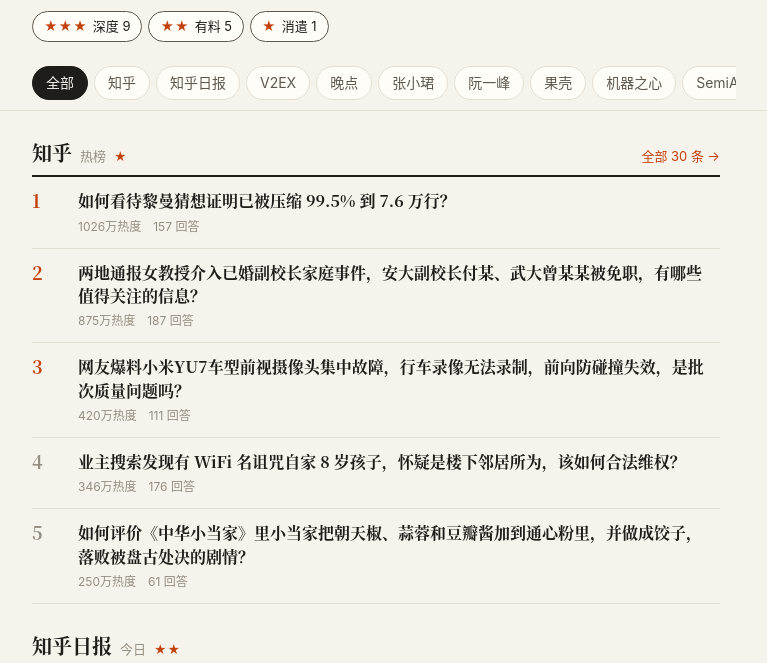
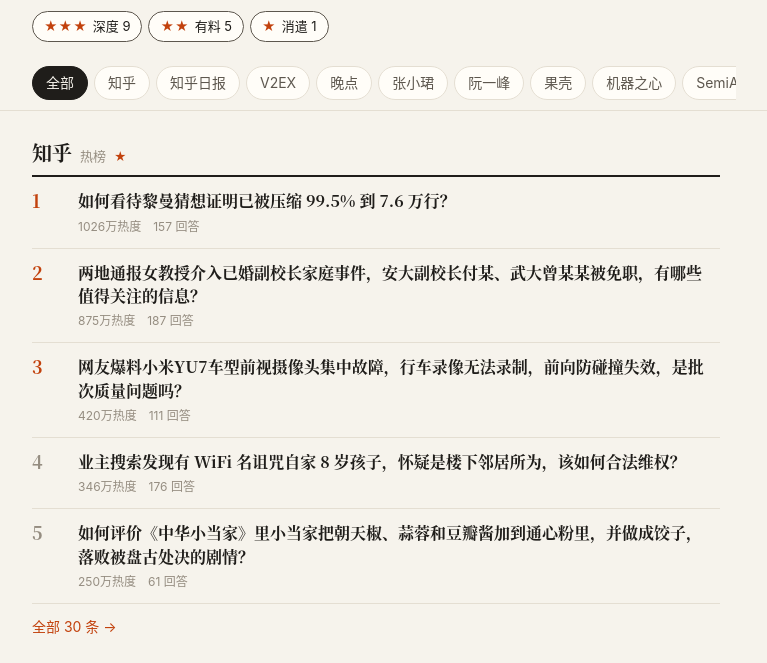
Before and after one commit to wli12/Misc, a plain HTML site: page site/index.html in a window 1280 px wide. Shown: the part 108-771 px from the top of the page, without its empty margins (264-1031 px from the left). Drawn offline with Linux system fonts and the light colour scheme.

Commit message:
Put the link to a source's full list below its preview
Co-Authored-By: Claude Fable 5.2 <noreply@anthropic.com>
Claude-Session: https://claude.ai/code/session_014tsMacasdndnMEt6PVW9cK

```diff
--- a/site/index.html
+++ b/site/index.html
@@ -102,7 +102,8 @@
   .source-head { display: flex; align-items: baseline; justify-content: space-between; gap: 12px; padding-bottom: 6px; border-bottom: 2px solid var(--ink); }
   .source-head h2 { font-family: var(--serif); font-size: 20px; margin: 0; }
   .source-head h2 small { font-family: var(--sans); font-size: 13px; font-weight: 400; color: var(--ink-3); margin-left: 8px; }
-  .source-head button, .source-head a { flex: none; font-size: 13px; color: var(--accent); text-decoration: none; }
+  .source-head a { flex: none; font-size: 13px; color: var(--accent); text-decoration: none; }
+  .source .more { display: block; padding: 12px 0 2px; font-size: 14px; color: var(--accent); }
   .source .list { padding-bottom: 0; }
   .source .empty { color: var(--ink-3); font-size: 14px; padding: 16px 0; margin: 0; }
   .compact .item a { padding: 12px 0; }
@@ -222,12 +223,12 @@
     return el('section', { class: 'source' + (compact ? ' compact' : '') },
       el('div', { class: 'source-head' },
         el('h2', {}, src.name, el('small', {}, src.sub), el('span', { class: 'stars', title: TIER_HINT[src.tier] }, STARS[src.tier])),
-        compact
-          ? src.items.length > PREVIEW && el('button', { onclick: () => { location.hash = src.id; } }, `全部 ${src.items.length} 条 →`)
-          : el('a', { href: src.home, target: '_blank', rel: 'noopener noreferrer' }, '去原站 ↗')),
+        !compact && el('a', { href: src.home, target: '_blank', rel: 'noopener noreferrer' }, '去原站 ↗')),
       items.length
         ? el('ol', { class: 'list' }, items.map((it, i) => row(it, i, read, compact)))
-        : el('p', { class: 'empty' }, '这个来源暂时没取到。'));
+        : el('p', { class: 'empty' }, '这个来源暂时没取到。'),
+      compact && src.items.length > PREVIEW &&
+        el('button', { class: 'more', onclick: () => { location.hash = src.id; } }, `全部 ${src.items.length} 条 →`));
   }
 
   function render() {
```
